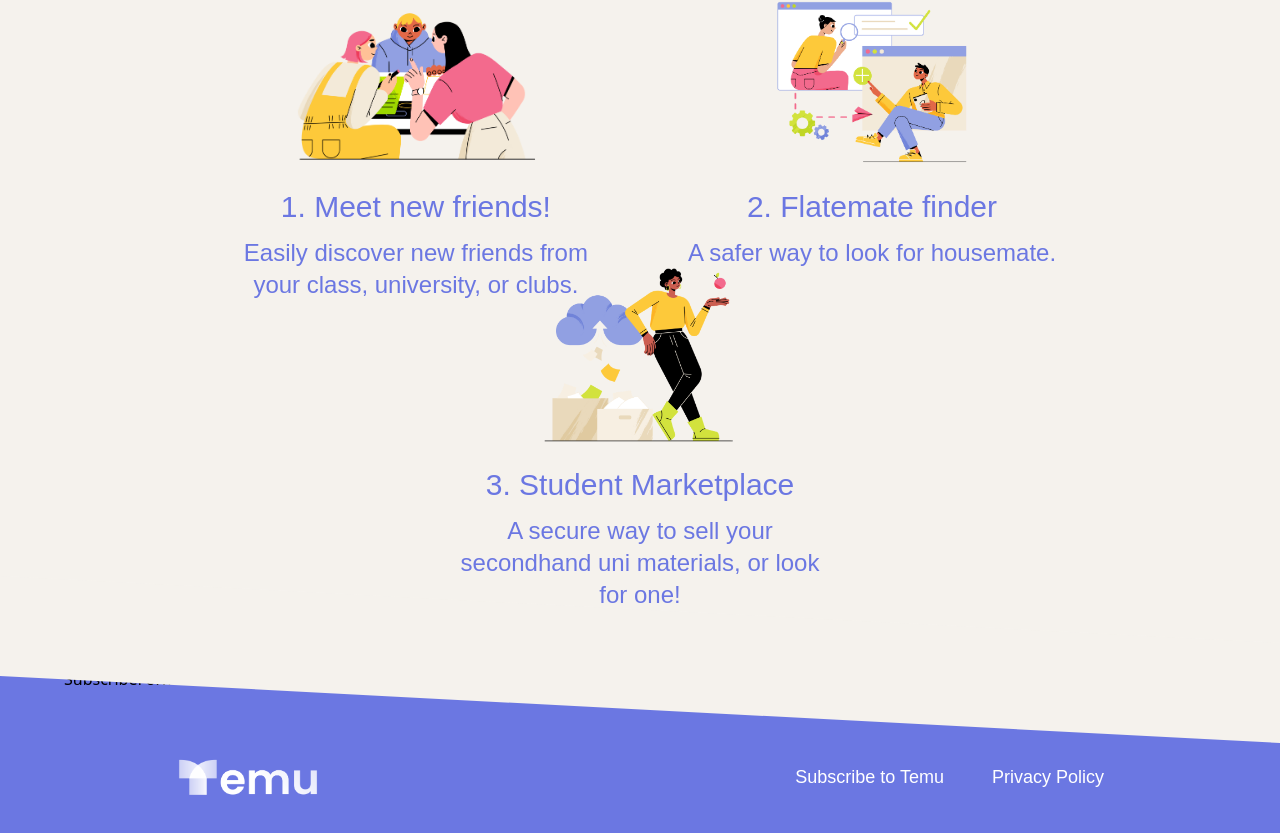
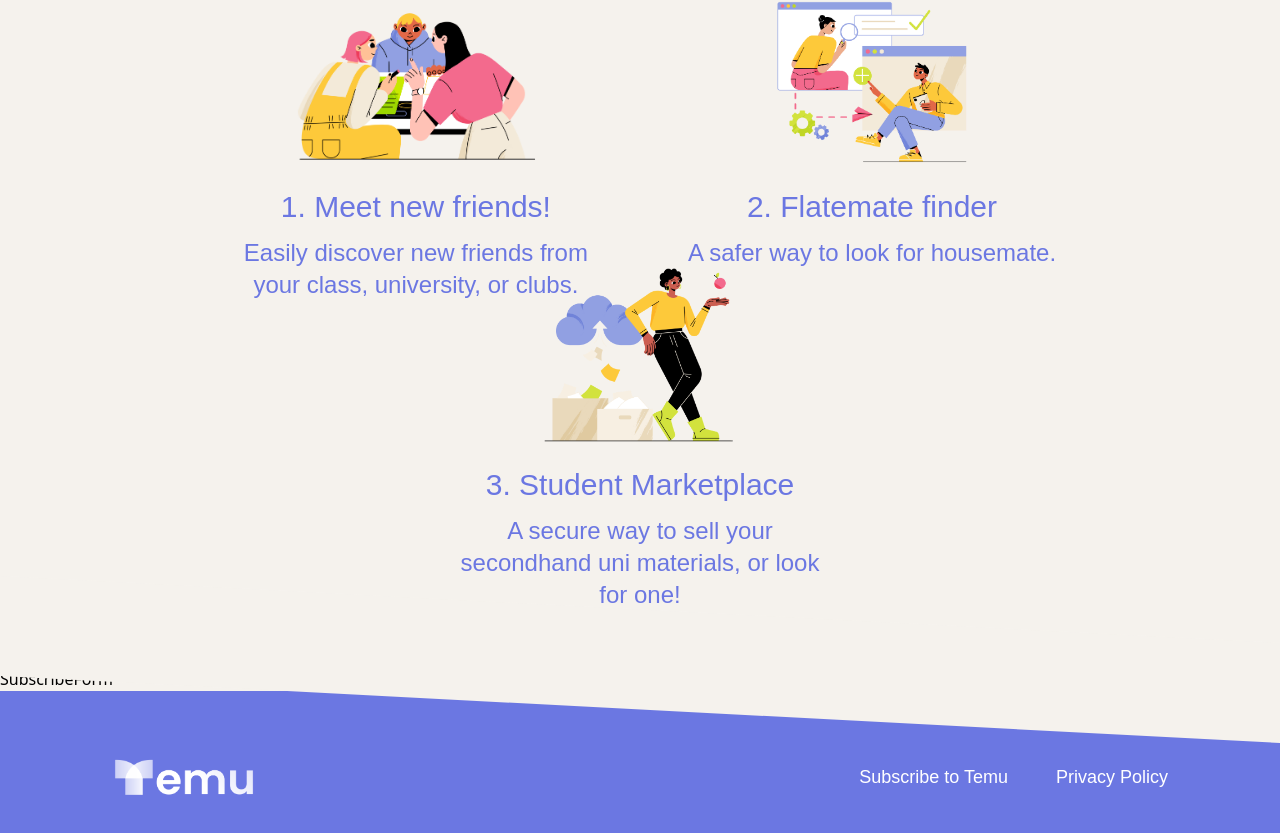
Before and after one commit to jasonlimas/temu-web-app, a React (Vite) app: page / in a window 1280 px wide. Shown: the part 1359-2192 px from the top of the page. Built offline with nearby package versions, Linux system fonts and the light colour scheme.

Commit message:
Layout change in App.jsx

```diff
--- a/src/App.jsx
+++ b/src/App.jsx
@@ -24,10 +24,20 @@ const App = () => (
       </div>
     </div>
 
-    <div className={`bg-primary ${styles.paddingX} ${styles.flexStart}`}>
+    <div className={`bg-white ${styles.flexStart}`}>
       <div className={`${styles.boxWidth}`}>
         <Screenshots />
+      </div>
+    </div>
+
+    <div className={`bg-secondary ${styles.flexStart}`}>
+      <div className={`${styles.boxWidth}`}>
         <SubscribeForm />
+      </div>
+    </div>
+
+    <div className={`bg-primary ${styles.flexStart}`}>
+      <div className={`${styles.boxWidth}`}>
         <Footer />
       </div>
     </div>
```
